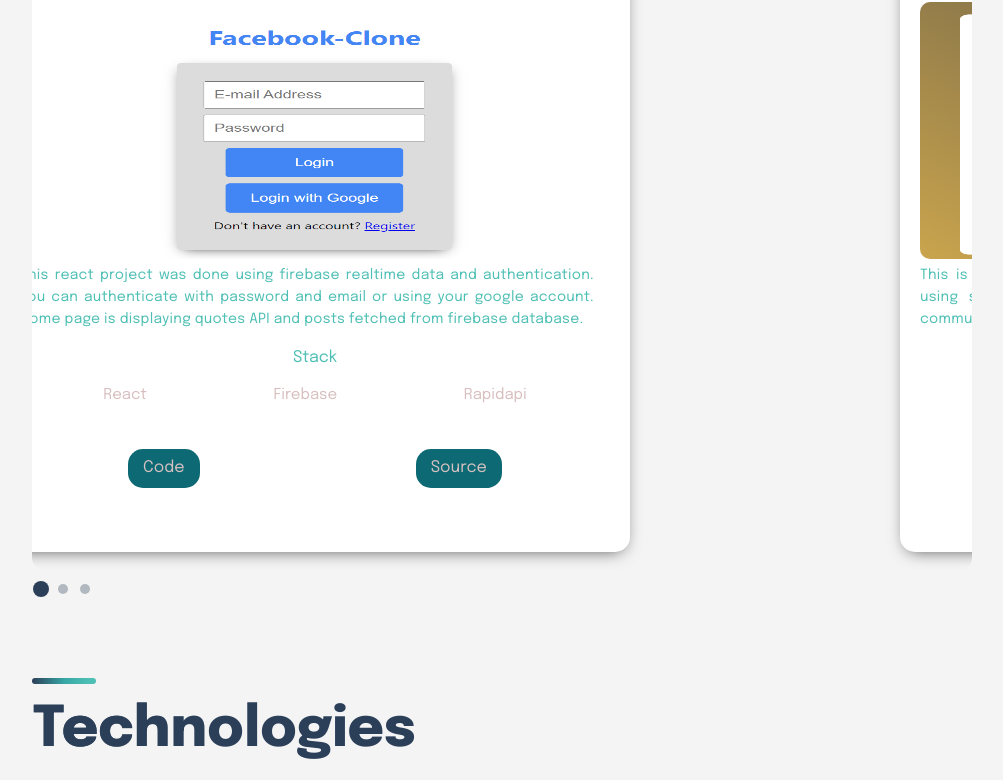
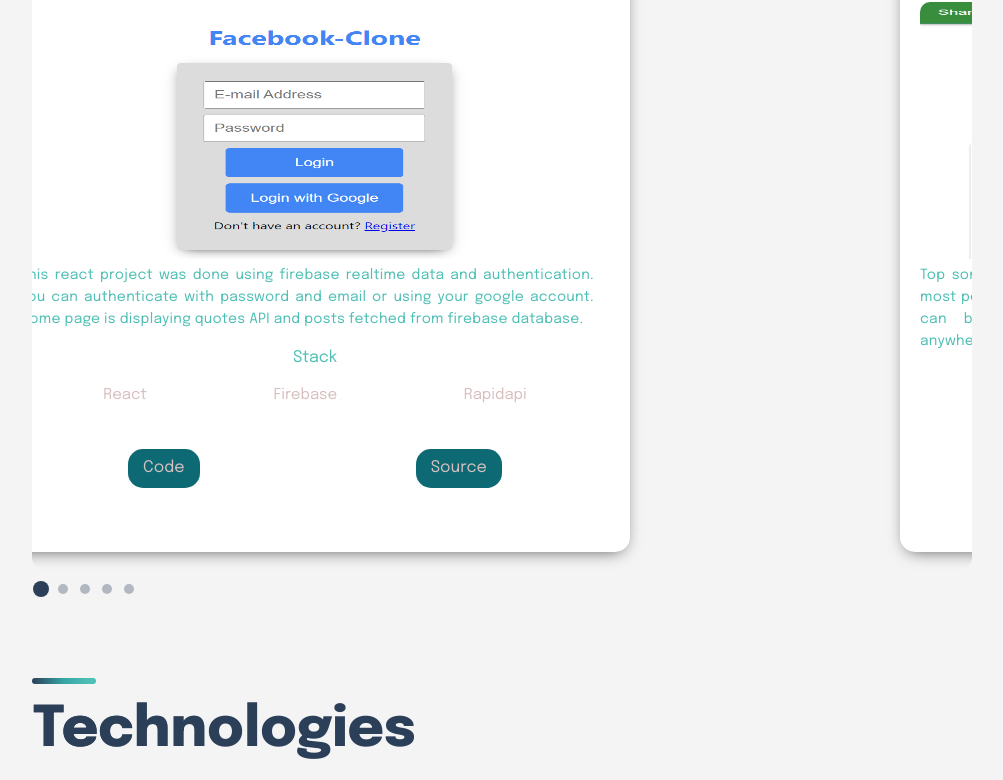
Before and after one commit to idzimbeg/portfolio, a Next.js app: page / in a window 1280 px wide. Shown: the part 1105-1885 px from the top of the page, without its empty margins (88-1091 px from the left). Built offline with nearby package versions, Linux system fonts and the light colour scheme; a web font is replaced by a local one.

Commit message:
project added

```diff
--- a/src/constants/constants.js
+++ b/src/constants/constants.js
@@ -9,6 +9,26 @@
     id: 1
   },
   {
+    title: "ShamRock!",
+    description:
+      "Top songs chart created using React. In app you can fetch most recent and most popular songs and sort them by duration. More information on every song can be reached via dynamic modal component. Use https://cors-anywhere.herokuapp.com/ to enable cross-origin requests to anywhere.",
+    image: "/images/shamrock.png",
+    tags: ["React", "Deezer API", "Material UI"],
+    source: "https://github.com/idzimbeg/clover-tunes",
+    visits: "https://cloverock.netlify.app/",
+    id: 2,
+  },
+  {
+    title: "WebShop app",
+    description:
+      "Webshop app which allows you to add items to your cart, send order and use discounts.",
+    image: "/images/webshop.png",
+    tags: ["React", "Firebase", "Material UI"],
+    source: "https://github.com/idzimbeg/webshop",
+    visits: "https://webshop-react-app.netlify.app/",
+    id: 3,
+  },
+  {
     title: "Sprehapp",
     description:
       "This is a code repository for the corresponding chat-app that was created using socket.io and simple unique Room Id. All participants are able to communicate when Room is shared",
@@ -16,7 +36,7 @@
     tags: ["React", "Socket.io", "Node.js"],
     source: "https://github.com/idzimbeg/sprehapp",
     visits: "https://sprehapp.netlify.app/",
-    id: 2,
+    id: 4,
   },
   {
     title: "Expense Manager",
@@ -26,6 +46,6 @@
     tags: ["JS", "React", "CSS"],
     source: "https://github.com/idzimbeg/expenses_app",
     visits: "https://simple-expenses-manager-app.netlify.app/",
-    id: 3,
+    id: 5,
   }
 ];
```
Also changed, not shown: public/images/shamrock.png (added), public/images/webshop.png (added).
